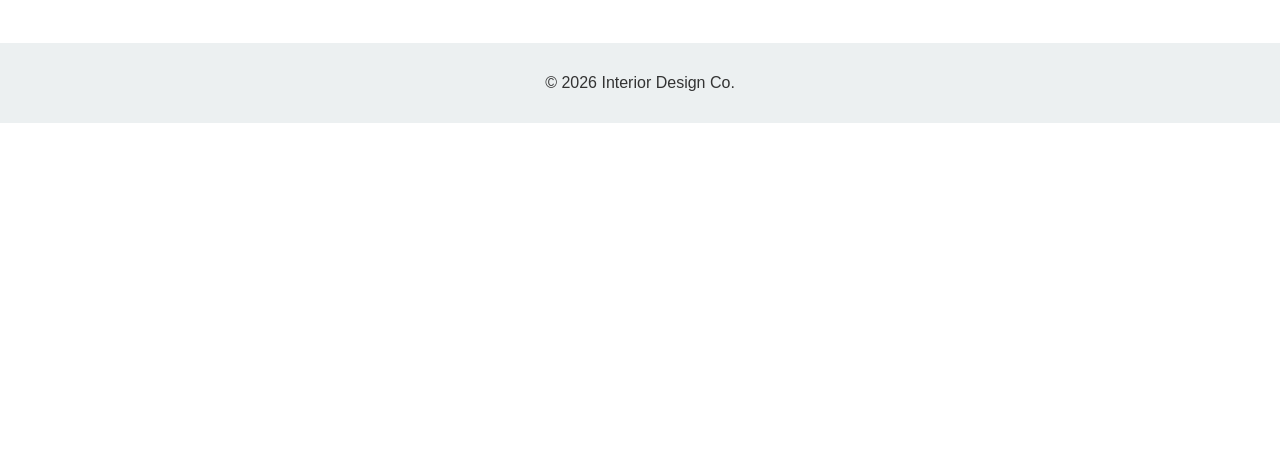
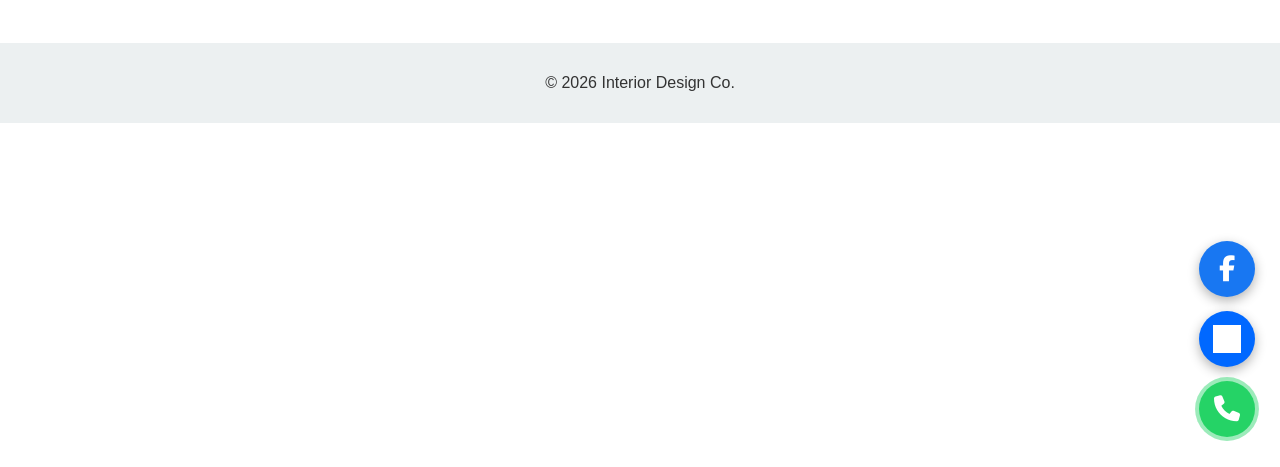
Before and after one commit to minhhuy07090709-uid/interior_web, a Flask app: page /contact in a window 1280 px wide. Shown: the part 333-800 px from the top of the page. Run offline with Flask 3, Linux system fonts and the light colour scheme; grey boxes are pictures that could not be loaded.

Commit message:
Add icons for FB,Zalo,Tel shortcut in contact

```diff
--- a/static/css/style.css
+++ b/static/css/style.css
@@ -50,3 +50,85 @@ footer {
   width: 100%;
   border-radius: 4px;
 }
+.floating-contact {
+  position: fixed;
+  bottom: 30px;
+  right: 25px;
+  display: flex;
+  flex-direction: column;
+  gap: 14px;
+  z-index: 999;
+}
+
+.float-btn {
+  position: relative;
+  width: 56px;
+  height: 56px;
+  border-radius: 50%;
+  display: flex;
+  align-items: center;
+  justify-content: center;
+  box-shadow: 0 4px 12px rgba(0, 0, 0, 0.3);
+  transition: transform 0.25s ease;
+  text-decoration: none;
+}
+
+.float-btn:hover {
+  transform: scale(1.1);
+}
+
+.float-btn i {
+  font-size: 26px;
+  color: white;
+}
+
+.zalo-icon {
+  width: 28px;
+  height: 28px;
+  filter: brightness(0) invert(1); /* làm icon trắng */
+}
+
+.facebook {
+  background-color: #1877f2;
+}
+.zalo {
+  background-color: #0068ff;
+}
+
+.phone {
+  background-color: #25d366;
+  animation: pulse 1.6s infinite;
+}
+
+@keyframes pulse {
+  0% {
+    box-shadow: 0 0 0 0 rgba(37, 211, 102, 0.6);
+  }
+  70% {
+    box-shadow: 0 0 0 16px rgba(37, 211, 102, 0);
+  }
+  100% {
+    box-shadow: 0 0 0 0 rgba(37, 211, 102, 0);
+  }
+}
+
+/* Tooltip trượt ra khi hover */
+.tooltip {
+  position: absolute;
+  right: 65px;
+  background: #2c3e50;
+  color: white;
+  padding: 6px 12px;
+  border-radius: 6px;
+  font-size: 13px;
+  white-space: nowrap;
+  opacity: 0;
+  transform: translateX(10px);
+  transition: all 0.25s ease;
+  pointer-events: none;
+}
+
+.float-btn:hover .tooltip {
+  opacity: 1;
+  transform: translateX(0);
+}
--- a/templates/base.html
+++ b/templates/base.html
@@ -6,6 +6,10 @@
     <link
       rel="stylesheet"
       href="{{ url_for('static', filename='css/style.css') }}"
+    />
+    <link
+      rel="stylesheet"
+      href="https://cdnjs.cloudflare.com/ajax/libs/font-awesome/6.5.1/css/all.min.css"
     />
   </head>
   <body>
@@ -24,5 +28,33 @@
     <footer>
       <p>&copy; 2026 Interior Design Co.</p>
     </footer>
+
+    <!-- Floating contact buttons -->
+    <div class="floating-contact">
+      <a
+        href="https://www.facebook.com/thietkenoithat1A"
+        target="_blank"
+        class="float-btn facebook"
+      >
+        <i class="fa-brands fa-facebook-f"></i>
+        <span class="tooltip">Xem Facebook</span>
+      </a>
+      <a
+        href="https://zalo.me/0903686705"
+        target="_blank"
+        class="float-btn zalo"
+      >
+        <img
+          src="https://cdn.jsdelivr.net/npm/simple-icons@v13/icons/zalo.svg"
+          alt="Zalo"
+          class="zalo-icon"
+        />
+        <span class="tooltip">Chat Zalo</span>
+      </a>
+      <a href="tel:0903686705" class="float-btn phone">
+        <i class="fa-solid fa-phone"></i>
+        <span class="tooltip">Gọi ngay</span>
+      </a>
+    </div>
   </body>
 </html>
```
